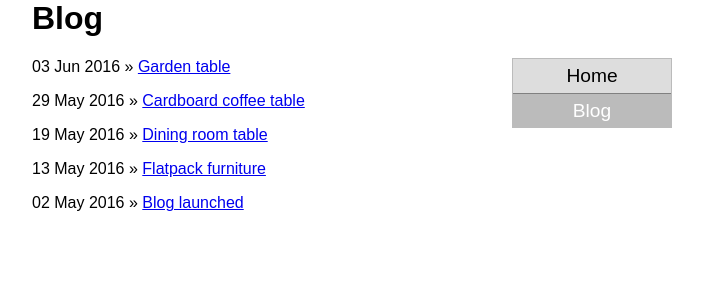
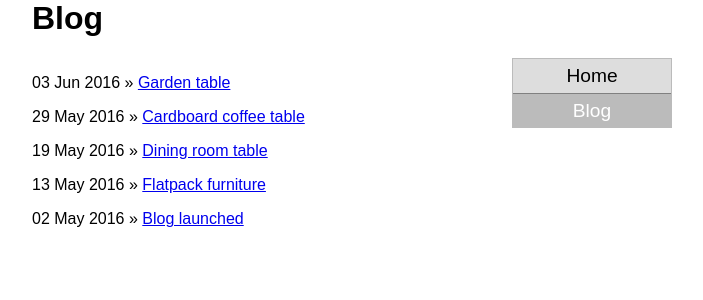
Before and after one commit to arfwilliamson/arfwilliamson.github.io, a Jekyll site: the page built from blog.html, in a window 1280 px wide. Shown: the top 300 px of the page, without its empty margins (208-911 px from the left). Built offline with Jekyll 4.4.1, drawn with Linux system fonts in a browser that asks for light colours.

Commit message:
Update blog.html

```diff
--- a/blog.html
+++ b/blog.html
@@ -2,6 +2,7 @@
 layout: default
 title: Blog
 ---
+<p align=right> </p>
 {% for post in site.posts %}
     <p>
       {{ post.date | date_to_string }}
```
